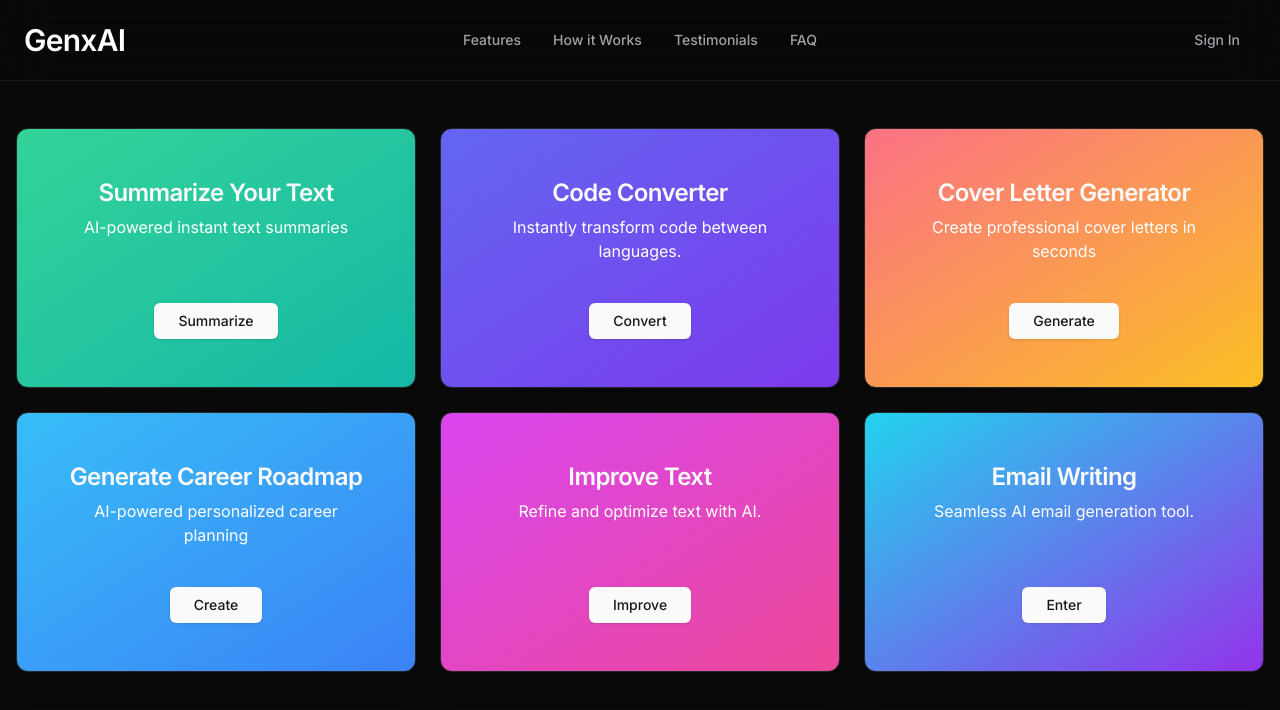
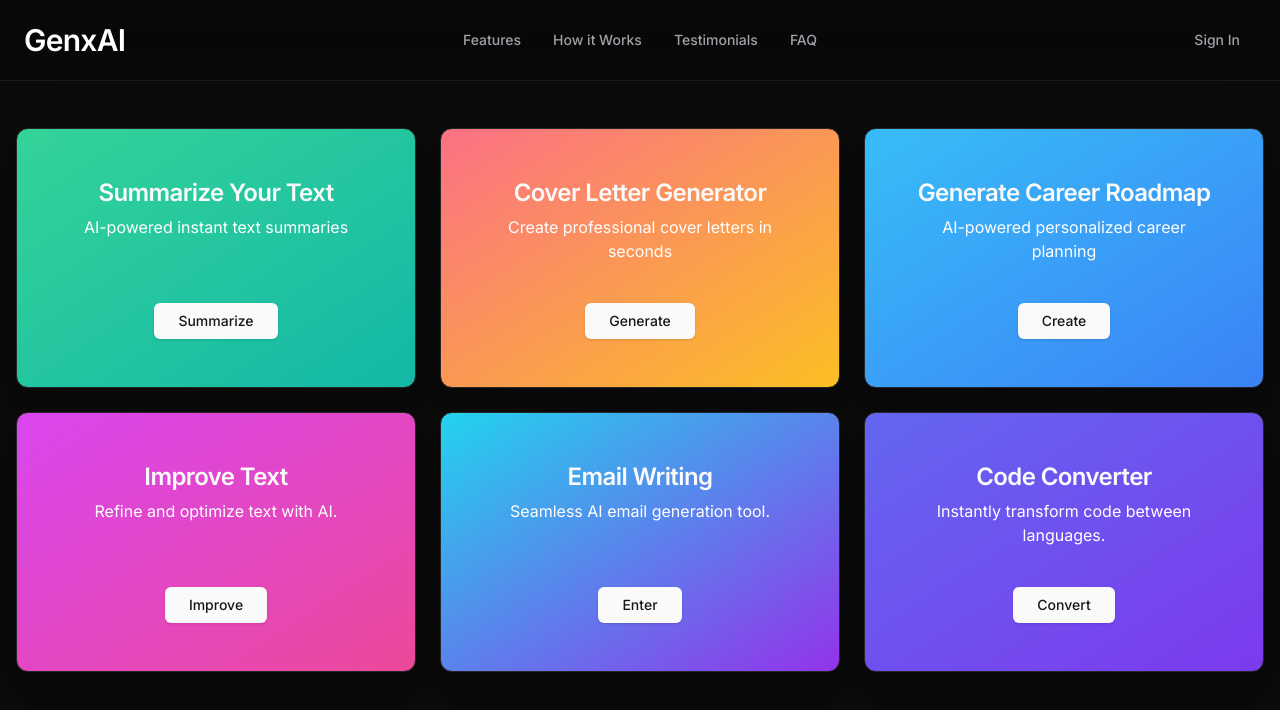
Before and after one commit to OmkarKathile007/GenXai, a Next.js app in the folder App/: page /onboarding in a window 1280 px wide. Shown: the top 710 px of the page. Built offline with nearby package versions, Linux system fonts and the light colour scheme.

Commit message:
fix: update config

```diff
--- a/App/app/(main)/onboarding/page.jsx
+++ b/App/app/(main)/onboarding/page.jsx
@@ -1,97 +1,4 @@
-// "use client";
 
-// import { useState, useEffect } from "react";
-// import { useRouter } from "next/navigation";
-// import { Button } from "@/components/ui/button";
-// import Link from "next/link";
-// import {
-//   Card,
-//   CardContent,
-//   CardDescription,
-//   CardFooter,
-//   CardHeader,
-//   CardTitle,
-// } from "@/components/ui/card";
-
-// const OnboardingForm = () => {
-//   return (
-//     <>
-//       <div className="flex  flex-wrap mx-auto sm:items-center items-center justify-center mt-52 ml-10 gap-5 px-4 md:grid md:grid-cols-2 lg:grid-cols-3">
-//         <Card className="w-full max-w-[400px]  relative overflow-hidden rounded-xl bg-gradient-to-br from-emerald-400 to-teal-500 p-6 shadow-xl">
-//           <CardHeader className="text-center">
-//             <CardTitle className="text-2xl">Summarize Your Text</CardTitle>
-//             <CardDescription  className='text-white'>AI-powered instant text summaries</CardDescription>
-//           </CardHeader>
-//           <CardContent className="flex justify-center">
-//             <Link href="/text-summarize">
-//               <Button className="w-4/5 px-10">Summarize</Button>
-//             </Link>
-//           </CardContent>
-//         </Card>
-
-//         <Card className="w-full max-w-[400px]  relative overflow-hidden rounded-xl bg-gradient-to-br from-indigo-500 to-violet-600 p-6 shadow-xl">
-//           <CardHeader className="text-center">
-//             <CardTitle className="text-2xl">Code Converter</CardTitle>
-//             <CardDescription  className='text-white'>Instantly transform code between languages.</CardDescription>
-//           </CardHeader>
-//           <CardContent className="flex justify-center">
-//             <Link href="/code-converter">
-//               <Button className="w-4/5 px-10">Convert</Button>
-//             </Link>
-//           </CardContent>
-//         </Card>
-
-//         <Card className="w-full max-w-[400px]  relative overflow-hidden rounded-xl bg-gradient-to-br from-rose-400 to-amber-400 p-6 shadow-xl">
-//           <CardHeader className="text-center">
-//             <CardTitle className="text-2xl">Cover Letter Generator</CardTitle>
-//             <CardDescription  className='text-white'>Create professional cover letters in seconds</CardDescription>
-//           </CardHeader>
-//           <CardContent className="flex justify-center">
-//             <Link href="/cover-letter">
-//               <Button className="w-4/5 px-10">Generate</Button>
-//             </Link>
-//           </CardContent>
-//         </Card>
-
-//         <Card className="w-full max-w-[400px]  relative overflow-hidden rounded-xl bg-gradient-to-br from-sky-400 to-blue-500 p-6 shadow-xl">
-//           <CardHeader className="text-center">
-//             <CardTitle className="text-2xl">Generate Career Roadmap</CardTitle>
-//             <CardDescription  className='text-white'>AI-powered personalized career planning</CardDescription>
-//           </CardHeader>
-//           <CardContent className="flex justify-center">
-//             <Link href="/generate-roadmap">
-//               <Button className="w-4/5 px-10">Create</Button>
-//             </Link>
-//           </CardContent>
-//         </Card>
-
-//         <Card className="w-full max-w-[400px] relative overflow-hidden rounded-xl bg-gradient-to-br from-fuchsia-500 to-pink-500 p-6 shadow-xl">
-//           <CardHeader className="text-center">
-//             <CardTitle className="text-2xl">Improve Text</CardTitle>
-//             <CardDescription  className='text-white'>Refine and optimize text with AI.</CardDescription>
-//           </CardHeader>
-//           <CardContent className="flex justify-center">
-//             <Link href="/improve-text">
-//               <Button className="w-4/5 px-10">Improve</Button>
-//             </Link>
-//           </CardContent>
-//         </Card>
-
-//         <Card className="w-full max-w-[400px] relative overflow-hidden rounded-xl bg-gradient-to-br from-cyan-400 to-purple-600 p-6 shadow-xl">
-//           <CardHeader className="text-center">
-//             <CardTitle className="text-2xl">Email Writing</CardTitle>
-//             <CardDescription className='text-white'>Seamless AI email generation tool.</CardDescription>
-//           </CardHeader>
-//           <CardContent className="flex justify-center">
-//             <Link href="/email-writing">
-//               <Button className="w-4/5 px-10">Enter</Button>
-//             </Link>
-//           </CardContent>
-//         </Card>
-//       </div>
-//     </>
-//   );
-// };
 
 // export default OnboardingForm;
 "use client";
@@ -116,13 +23,7 @@ const cards = [
     action: "Summarize",
     gradient: "from-emerald-400 to-teal-500",
   },
-  {
-    title: "Code Converter",
-    description: "Instantly transform code between languages.",
-    href: "/code-converter",
-    action: "Convert",
-    gradient: "from-indigo-500 to-violet-600",
-  },
+
   {
     title: "Cover Letter Generator",
     description: "Create professional cover letters in seconds",
@@ -151,6 +52,13 @@ const cards = [
     action: "Enter",
     gradient: "from-cyan-400 to-purple-600",
   },
+  {
+    title: "Code Converter",
+    description: "Instantly transform code between languages.",
+    href: "/code-converter",
+    action: "Convert",
+    gradient: "from-indigo-500 to-violet-600",
+  }
 ];
 
 export default function OnboardingForm() {
```
